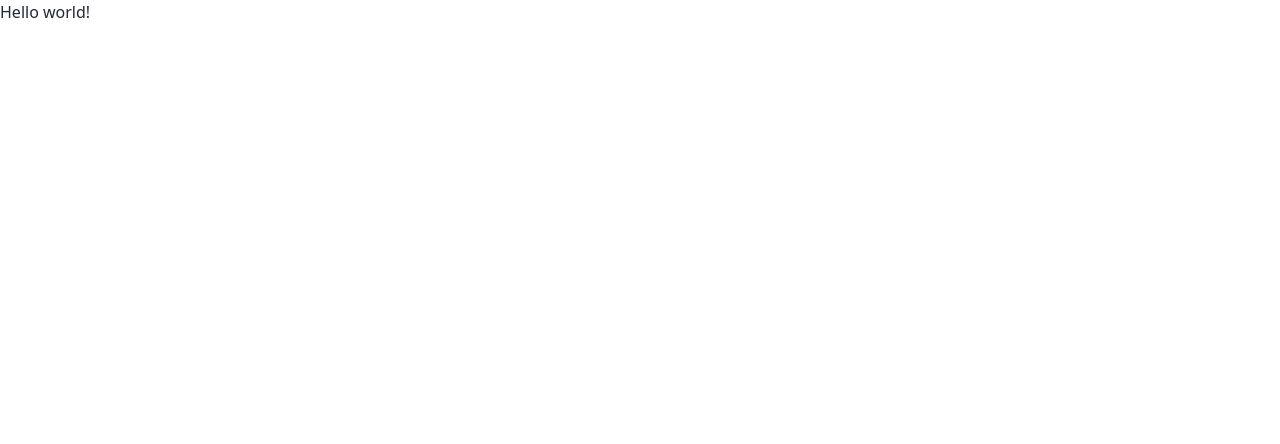
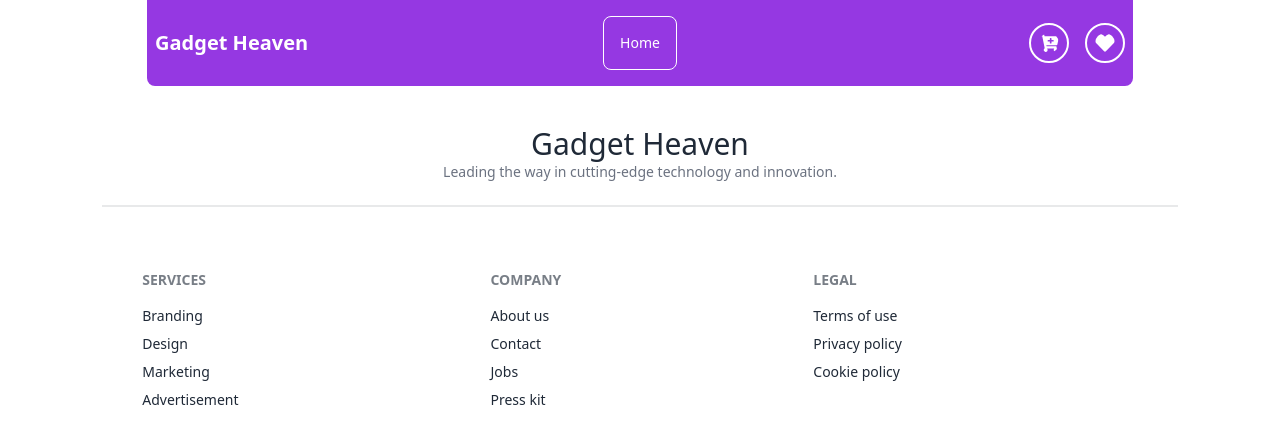
Before and after one commit to programming-hero-web-course-4/b10a8-gadget-heaven-Istiaque-Mahbub, a React (Vite) app: page / in a window 1280 px wide. Shown: the top 444 px of the page. Built offline with nearby package versions, Linux system fonts and the light colour scheme.

Commit message:
NavBar and Footer section added

```diff
--- a/package.json
+++ b/package.json
@@ -14,6 +14,7 @@
     "match-sorter": "^8.0.0",
     "react": "^18.3.1",
     "react-dom": "^18.3.1",
+    "react-icons": "^5.4.0",
     "react-router-dom": "^7.1.1",
     "sort-by": "^1.2.0"
   },
--- /dev/null
+++ b/src/Component/NavBar/Footer/Footer.jsx
@@ -0,0 +1,37 @@
+import React from 'react';
+
+const Footer = () => {
+    return (
+       <footer className='my-10'>
+        <div className='flex flex-col items-center'>
+            <h3 className='text-3xl text-bold'>Gadget Heaven</h3>
+            <p className='text-sm text-gray-500'>Leading the way in cutting-edge technology and innovation.</p>
+        </div>
+        <div className="divider"></div>
+         <div className="footer  p-10">
+        <nav>
+          <h6 className="footer-title">Services</h6>
+          <a className="link link-hover">Branding</a>
+          <a className="link link-hover">Design</a>
+          <a className="link link-hover">Marketing</a>
+          <a className="link link-hover">Advertisement</a>
+        </nav>
+        <nav>
+          <h6 className="footer-title">Company</h6>
+          <a className="link link-hover">About us</a>
+          <a className="link link-hover">Contact</a>
+          <a className="link link-hover">Jobs</a>
+          <a className="link link-hover">Press kit</a>
+        </nav>
+        <nav>
+          <h6 className="footer-title">Legal</h6>
+          <a className="link link-hover">Terms of use</a>
+          <a className="link link-hover">Privacy policy</a>
+          <a className="link link-hover">Cookie policy</a>
+        </nav>
+      </div>
+       </footer>
+    );
+};
+
+export default Footer;
--- /dev/null
+++ b/src/Component/NavBar/NavBar.jsx
@@ -0,0 +1,74 @@
+import React from 'react';
+import { FaCartPlus, FaHeart } from 'react-icons/fa';
+import { NavLink, useLocation } from 'react-router-dom';
+
+const NavBar = () => {
+
+    const { pathname } = useLocation();
+
+    const link = (
+        <>
+            <li>
+                <NavLink
+                    to="/"
+                    className={({ isActive }) =>
+                        `p-4 rounded-lg  ${
+                            isActive
+                                ? 'bg-[#9538E2] text-white border border-white'
+                                : `${pathname === '/' ? 'text-white' : 'text-black'} hover:bg-[#9538E2] hover:text-white`
+                        }`
+                    }
+                >
+                    Home
+                </NavLink>
+            </li>
+
+        </>
+    );
+
+
+    return (
+        <div className="w-full mx-auto flex justify-center  top-0 z-50">
+            <div
+                className={`w-11/12 mx-auto flex justify-between items-center rounded-b-lg ${pathname === '/' ? 'bg-[#9538E2] text-white' : 'bg-white border border-gray-600'
+                    }`}
+            >
+                <div className="navbar">
+                    <div className="navbar-start">
+                        <div className="dropdown">
+                            <div tabIndex={0} role="button" className="btn btn-ghost lg:hidden">
+                                <svg
+                                    xmlns="http://www.w3.org/2000/svg"
+                                    className="h-5 w-5"
+                                    fill="none"
+                                    viewBox="0 0 24 24"
+                                    stroke="currentColor">
+                                    <path
+                                        strokeLinecap="round"
+                                        strokeLinejoin="round"
+                                        strokeWidth="2"
+                                        d="M4 6h16M4 12h8m-8 6h16" />
+                                </svg>
+                            </div>
+                            <ul
+                                tabIndex={0}
+                                className="menu menu-sm dropdown-content bg-base-100 rounded-box z-[1] mt-3 w-52 p-2 shadow">
+                                {link}
+                            </ul>
+                        </div>
+                        <a className={`${pathname === '/' ? 'text-white' : 'text-black'} text-xl font-bold`}>Gadget Heaven</a>
+                    </div>
+                    <div className="navbar-center hidden lg:flex">
+                        <ul className="menu menu-horizontal space-x-4">{link}</ul>
+                    </div>
+                    <div className="navbar-end gap-4">
+                        <FaCartPlus className={`w-10 h-10 text-xl rounded-full border-2 p-2 ${pathname === '/' ? 'border-white text-white' : 'border-black text-black'}`} />
+                        <FaHeart className={`w-10 h-10 text-xl rounded-full border-2 p-2 ${pathname === '/' ? 'border-white text-white' : 'border-black text-black'}`} />
+                    </div>
+                </div>
+            </div>
+        </div>
+    );
+};
+
+export default NavBar;
--- /dev/null
+++ b/src/Pages/Home.jsx
@@ -0,0 +1,11 @@
+import React from 'react';
+
+const Home = () => {
+    return (
+        <div>
+
+        </div>
+    );
+};
+
+export default Home;
--- /dev/null
+++ b/src/layout/Main.jsx
@@ -0,0 +1,16 @@
+import React from 'react';
+import { Outlet } from 'react-router-dom';
+import NavBar from '../Component/NavBar/NavBar';
+import Footer from '../Component/NavBar/Footer/Footer';
+
+const Main = () => {
+    return (
+        <div className='w-11/12 mx-auto'>
+            <NavBar></NavBar>
+            <Outlet></Outlet>
+            <Footer></Footer>
+        </div>
+    );
+};
+
+export default Main;
--- a/src/main.jsx
+++ b/src/main.jsx
@@ -8,6 +8,8 @@ import {
 import { router } from './router/Router.jsx';
 createRoot(document.getElementById('root')).render(
   <StrictMode>
+    <div className='md:w-11/12 mx-auto'>
     <RouterProvider router={router} />
+    </div>
   </StrictMode>,
 )
```
Also changed, not shown: src/router/Router.jsx (+9 -1 lines), 1 other file (tests, documents, lock files or other folders).
